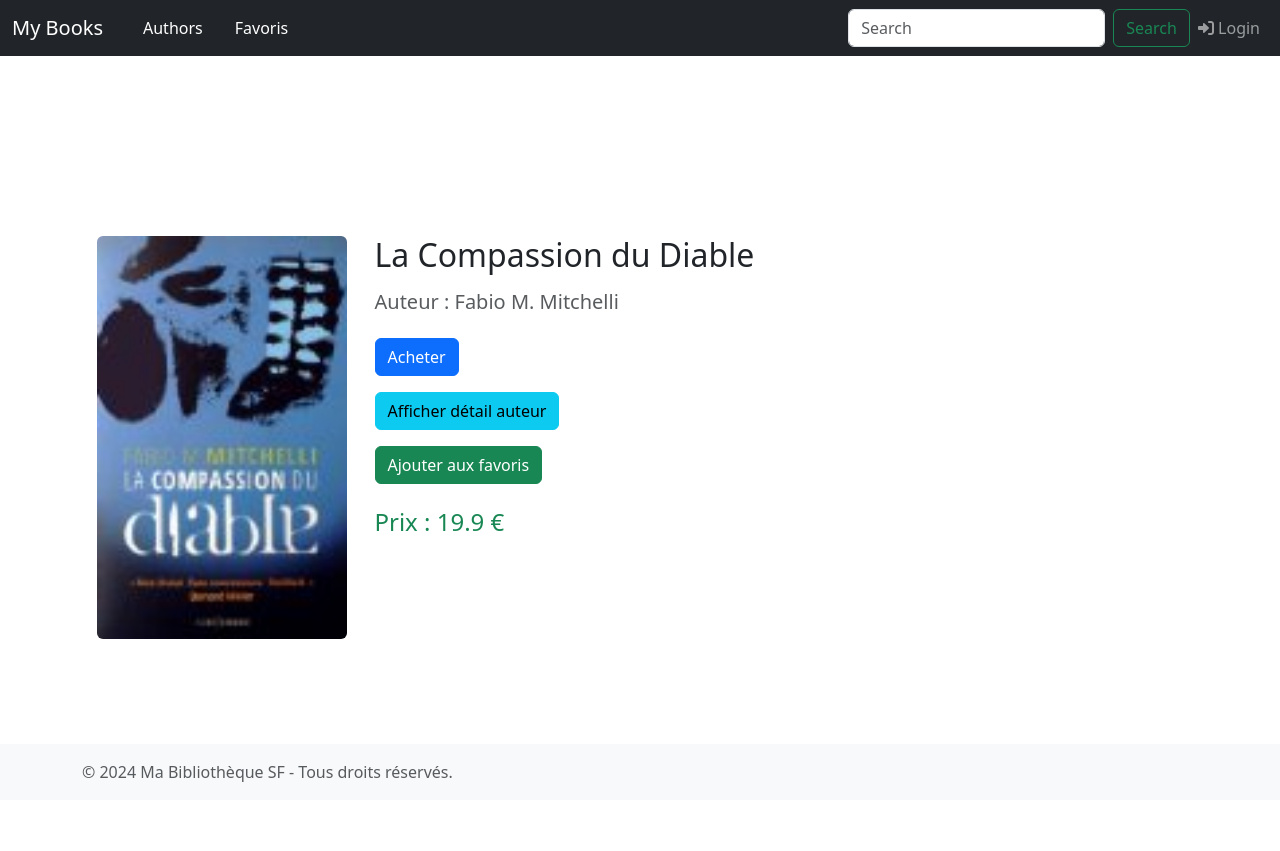
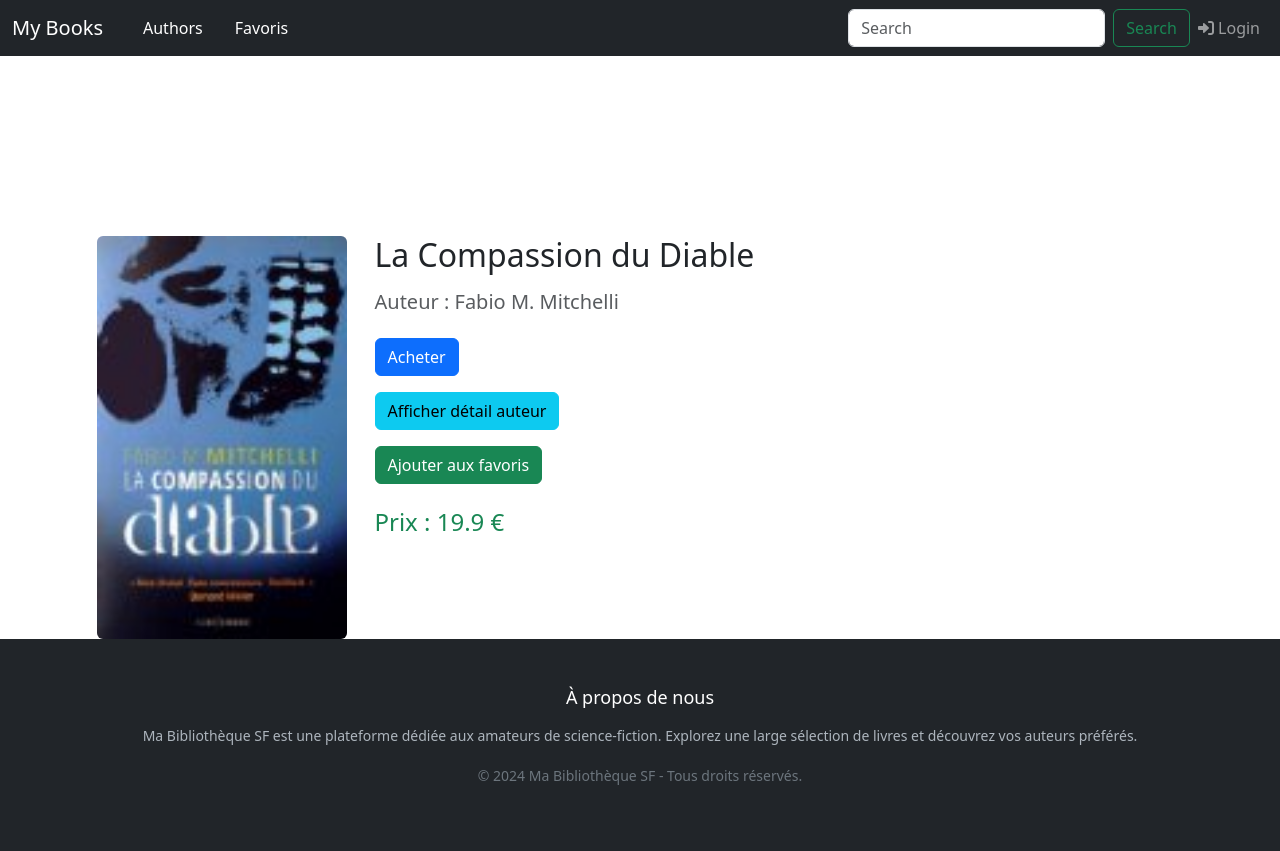
Before and after one commit to amin-elmellouki/tp_flask_COCHET_ELMELLOUKI, a Flask app: page /detail/1 in a window 1280 px wide. Before the commit the page ends 782 px from the top, so only its background shows below. Run offline with Flask 2, Linux system fonts and the light colour scheme; data comes from the database, SQL or seed files in the repository; some libraries are stand-ins or nearby versions.

Commit message:
amélioration du scroll

```diff
--- a/tuto/static/home.css
+++ b/tuto/static/home.css
@@ -1,5 +1,13 @@
 h1 {
     color: red;
+}
+
+div.sample > a > img {
+    width: 150px;
+    height: 200px;
+    object-fit: cover;
+    border-radius: 8px;
+    box-shadow: 0 4px 8px rgba(0, 0, 0, 0.1);
 }
 
 div.sample {
@@ -8,15 +16,9 @@
     margin-right: 25%;
 }
 
-div.sample > a > img {
-    width: 7em;
-    height: auto;
-    object-fit: cover;
-}
-
 div.sample > a > img:hover {
     transform: scale(1.05);
-    transition: transform 0.5s ease;
+    transition: transform 0.3s ease;
 }
 
 
@@ -24,11 +26,27 @@
     margin-top: 8em;
 }
 
-footer {
-    position: fixed;
-    bottom: 0;
-    width: 100%;
+footer.footer {
+    background-color: #343a40;
+    color: #fff;
+    padding: 40px 0;
 }
+
+footer h5 {
+    font-size: 18px;
+    margin-bottom: 15px;
+}
+
+footer p {
+    font-size: 14px;
+    line-height: 1.7;
+    color: #adb5bd;
+}
+
+footer .text-muted {
+    color: #6c757d !important;
+}
+
 
 main > .container {
     padding: 60px 15px 0;
@@ -44,3 +62,45 @@
     max-width: 250px;
     height: auto;
 }
+
+::-webkit-scrollbar {
+    width: 8px;
+}
+
+::-webkit-scrollbar-track {
+    background: #f1f1f1;
+}
+
+::-webkit-scrollbar-thumb {
+    background: #888;
+    border-radius: 10px;
+}
+
+::-webkit-scrollbar-thumb:hover {
+    background: #555;
+}
+
+.back-to-top {
+    position: fixed;
+    bottom: 20px;
+    right: 20px;
+    display: none;
+    background-color: #343a40;
+    color: white;
+    border-radius: 50%;
+    padding: 10px;
+    font-size: 18px;
+    width: 50px;
+    height: 50px;
+    text-align: center;
+    line-height: 30px;
+}
+
+.back-to-top:hover {
+    background-color: #555;
+}
+
+
+html {
+    scroll-behavior: smooth;
+}
--- a/tuto/templates/baseBS.html
+++ b/tuto/templates/baseBS.html
@@ -16,6 +16,9 @@
     <title>Ma bibliothèque SF</title>
     {% endblock %}
 </head>
+<a href="#" id="back-to-top" class="btn btn-secondary back-to-top">
+    <i class="fas fa-arrow-up"></i>
+</a>
 <body>
     <header>
         <!-- Fixed navbar -->
@@ -89,15 +92,36 @@
         </div>
     </main>
 
-    <footer class="footer mt-auto py-3 bg-light">
-        <div class="container">
-            <span class="text-muted">© 2024 Ma Bibliothèque SF - Tous droits réservés.</span>
+    <footer class="footer mt-auto py-5 bg-dark text-white">
+        <div class="container text-center">
+            <h5>À propos de nous</h5>
+            <p>
+                Ma Bibliothèque SF est une plateforme dédiée aux amateurs de science-fiction.
+                Explorez une large sélection de livres et découvrez vos auteurs préférés.
+            </p>
+            <p class="text-muted">&copy; 2024 Ma Bibliothèque SF - Tous droits réservés.</p>
         </div>
     </footer>
 
+
     {% block scripts %}
-        <!-- Optional JavaScript -->
-        {{ bootstrap.load_js() }}
-    {% endblock %}
+    <!-- Optional JavaScript -->
+    {{ bootstrap.load_js() }}
+    <!-- Script pour le bouton "Retour en haut" -->
+    <script>
+        window.onscroll = function() {
+            const backToTopButton = document.getElementById("back-to-top");
+            if (document.body.scrollTop > 200 || document.documentElement.scrollTop > 200) {
+                backToTopButton.style.display = "block";
+            } else {
+                backToTopButton.style.display = "none";
+            }
+        };
+        document.getElementById("back-to-top").addEventListener("click", function(event){
+            event.preventDefault();
+            window.scrollTo({top: 0, behavior: 'smooth'});
+        });
+    </script>
+{% endblock %}
 </body>
 </html>
```
